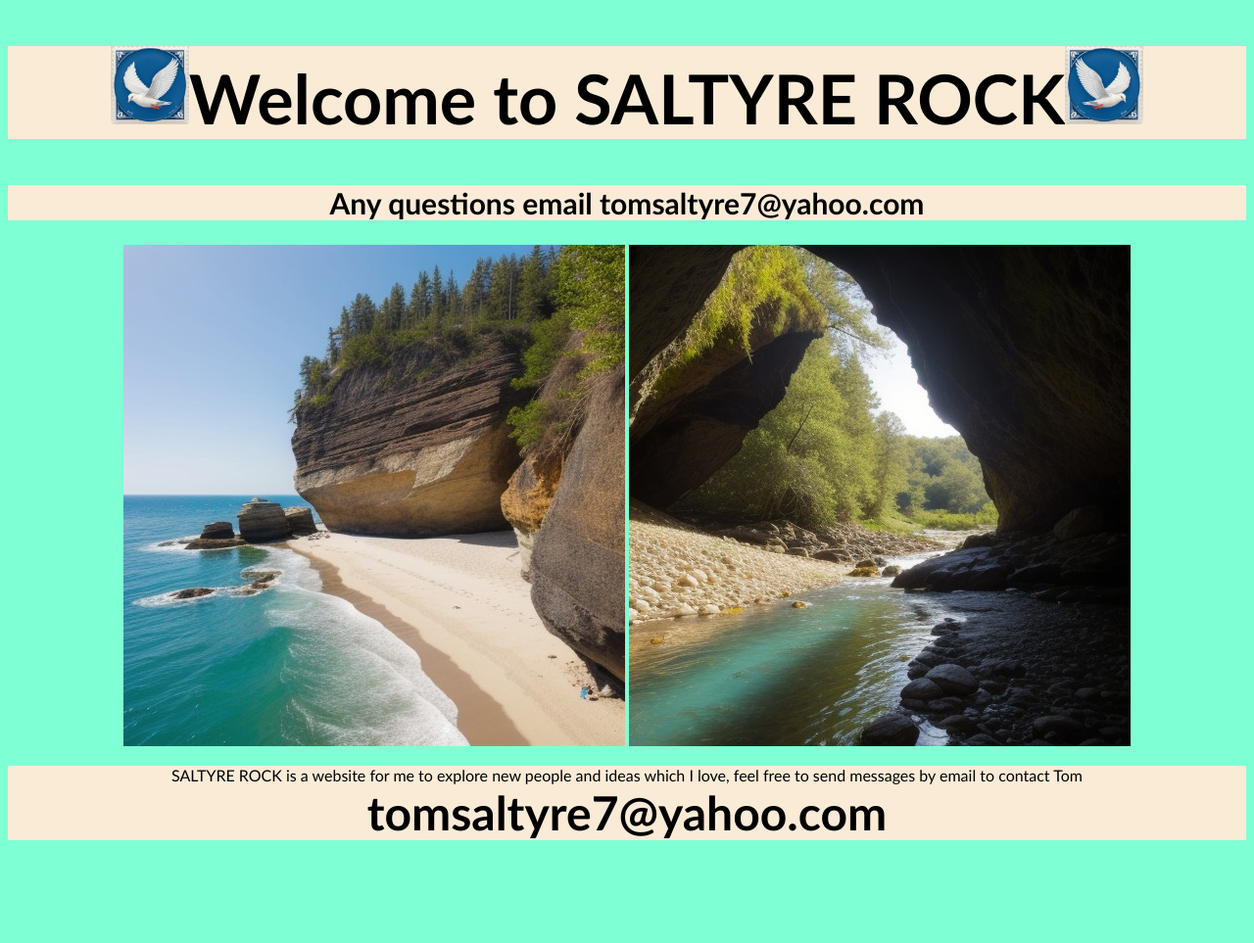
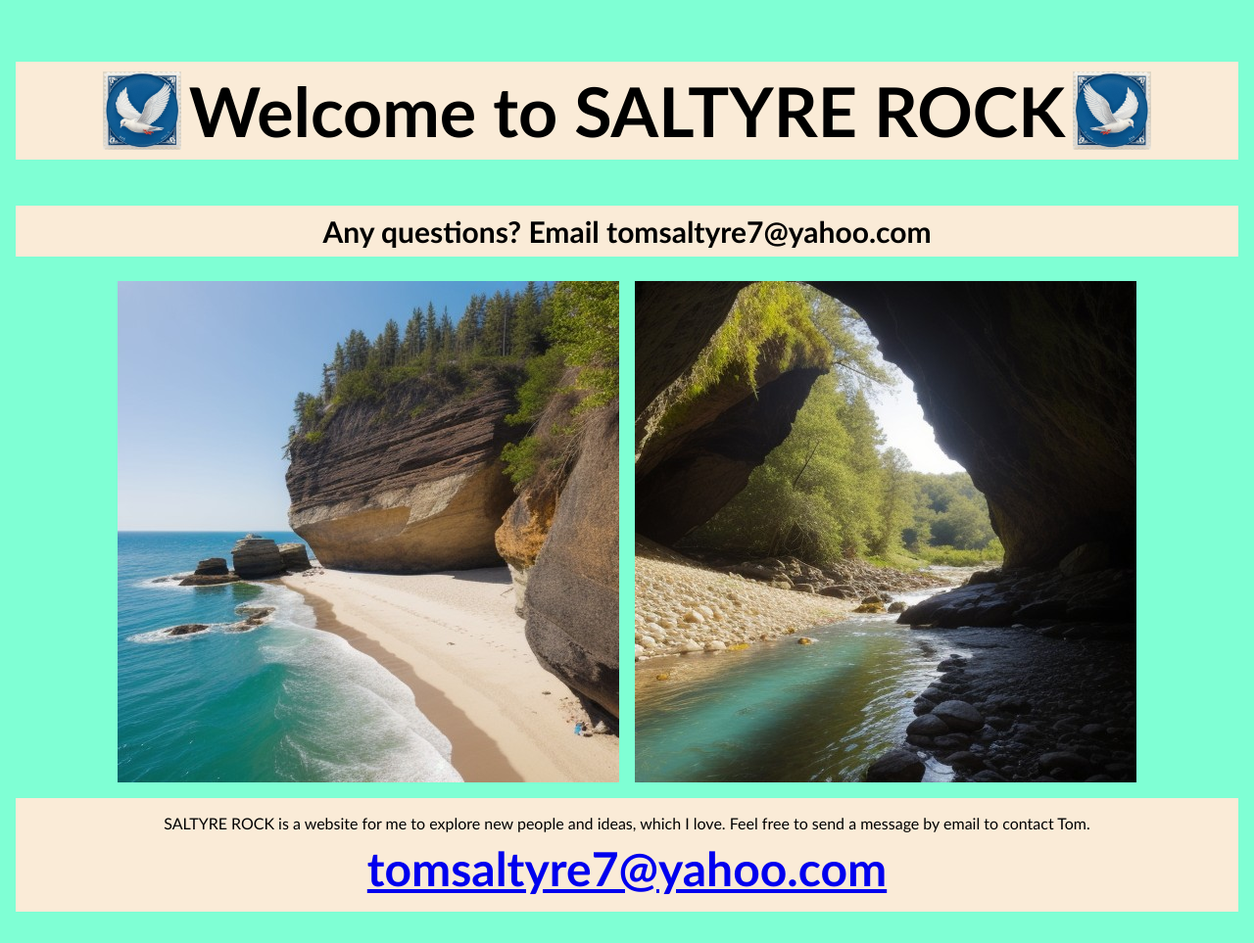
Before and after one commit to Tomsaltyre7/Saltyre-rock, a plain HTML site: page index.html in a window 1280 px wide. Shown: the whole page at 98% size. Before the commit the page ends 874 px from the top, so only its background shows below. Drawn offline with Linux system fonts and the light colour scheme.

Commit message:
Link index.html to external stylesheet

```diff
--- a/index.html
+++ b/index.html
@@ -1,12 +1,32 @@
 <!DOCTYPE html>
 <html lang="en">
-  <body style="background-color: aquamarine;">
-    <h1 style="background-color:antiquewhite;font-family:'Trebuchet MS', 'Lucida Sans Unicode', 'Lucida Grande', 'Lucida Sans', Arial, sans-serif;font-size:70px;text-align:center;</h1>"><img src="peacedove1left.jpg" alt="peacestampy" width="80" height="80">Welcome to SALTYRE ROCK<img src="peacedove1.jpg" alt="peacestamp" width="80" height="80"></h1>
-    <h2 style="background-color:antiquewhite;font-family:'Gill Sans', 'Gill Sans MT', Calibri, 'Trebuchet MS', sans-serif;font-size:30px;text-align:center;</h2>">Any questions email tomsaltyre7@yahoo.com</h2>
-    <div style="text-align: center;">
-    <img src="beach2.jpg" alt="saltyre1">
-    <img src="beach3.jpg" alt="saltyre2">
-  </div>
-    <p style="background-color:antiquewhite;font-family:'Gill Sans', 'Gill Sans MT', Calibri, 'Trebuchet MS', sans-serif;text-align:center;">SALTYRE ROCK is a website for me to explore new people and ideas which I love, feel free to send messages by email to contact Tom <br> <span style="font-size: 3.00em; font-weight: bold;">tomsaltyre7@yahoo.com</span></b.r> </p>
+  <head>
+    <meta charset="UTF-8">
+    <meta name="viewport" content="width=device-width, initial-scale=1.0">
+    <title>Welcome to Saltyre Rock</title>
+    <link rel="stylesheet" href="style.css">
+  </head>
+  <body>
+    <header>
+      <h1>
+        <img src="peacedove1left.jpg" alt="Peace dove" width="80" height="80">
+        Welcome to SALTYRE ROCK
+        <img src="peacedove1.jpg" alt="Peace dove" width="80" height="80">
+      </h1>
+      <h2>Any questions? Email tomsaltyre7@yahoo.com</h2>
+    </header>
+
+    <main>
+      <div class="beach-photos">
+        <img src="beach2.jpg" alt="A beach at Saltyre">
+        <img src="beach3.jpg" alt="Another view of the beach at Saltyre">
+      </div>
+
+      <p>
+        SALTYRE ROCK is a website for me to explore new people and ideas, which I love.
+        Feel free to send a message by email to contact Tom.<br>
+        <a class="email" href="mailto:tomsaltyre7@yahoo.com">tomsaltyre7@yahoo.com</a>
+      </p>
+    </main>
   </body>
 </html>
```
